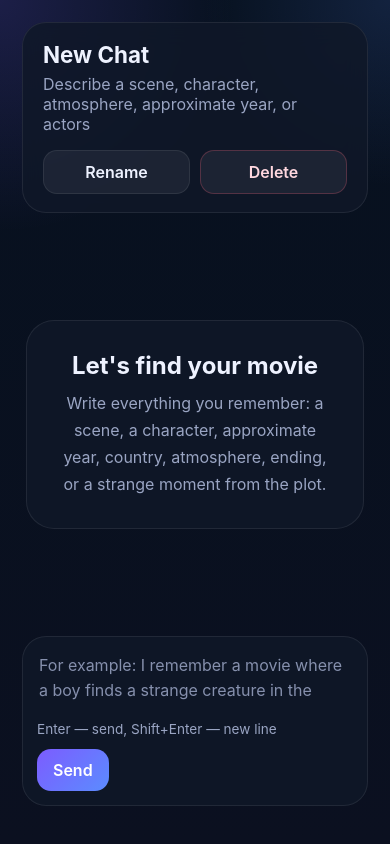
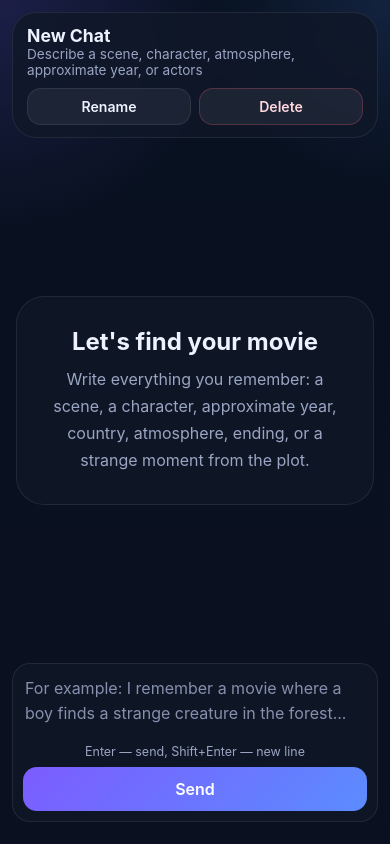
Before and after one commit to YuraShe/Film-Finder_Shevaha, a Flask app: page / in a window 390 px wide. Run offline with Flask 3, Linux system fonts and the light colour scheme; data comes from the database, SQL or seed files in the repository; data that the repository does not hold is empty; some libraries are stand-ins or nearby versions.

Commit message:
Add files via upload

```diff
--- a/app/static/app.js
+++ b/app/static/app.js
@@ -8,6 +8,26 @@ const extraPanelEl = document.getElementById("extra-panel");
 const formEl = document.getElementById("chat-form");
 const inputEl = document.getElementById("user-input");
 const sendBtnEl = document.getElementById("send-btn");
+
+// Mobile sidebar
+const sidebarEl = document.getElementById("sidebar");
+const sidebarOverlay = document.getElementById("sidebar-overlay");
+const sidebarOpenBtn = document.getElementById("sidebar-open-btn");
+const sidebarCloseBtn = document.getElementById("sidebar-close-btn");
+
+function openSidebar() {
+    sidebarEl.classList.add("open");
+    sidebarOverlay.classList.add("visible");
+}
+
+function closeSidebar() {
+    sidebarEl.classList.remove("open");
+    sidebarOverlay.classList.remove("visible");
+}
+
+sidebarOpenBtn.addEventListener("click", openSidebar);
+sidebarCloseBtn.addEventListener("click", closeSidebar);
+sidebarOverlay.addEventListener("click", closeSidebar);
 
 // Process Server-Sent Events buffer
 function processSSEBuffer(buffer, callbacks) {
@@ -299,7 +319,7 @@ function renderChatList(chats) {
             <div class="chat-item-title">${escapeHtml(chat.title)}</div>
             <div class="chat-item-meta">${formatDate(chat.updated_at)}</div>
         `;
-        btn.addEventListener("click", () => openChat(chat.id));
+        btn.addEventListener("click", () => { openChat(chat.id); closeSidebar(); });
         chatListEl.appendChild(btn);
     }
 }
--- a/app/static/styles.css
+++ b/app/static/styles.css
@@ -367,29 +367,124 @@ button {
         grid-template-columns: 1fr;
     }
 
+    /* Sidebar jako drawer přes overlay */
     .sidebar {
-        display: none;
+        position: fixed;
+        top: 0;
+        left: 0;
+        height: 100%;
+        width: 280px;
+        z-index: 200;
+        transform: translateX(-100%);
+        transition: transform 0.25s ease;
+        padding-top: 16px;
+    }
+
+    .sidebar.open {
+        transform: translateX(0);
+    }
+
+    .sidebar-overlay {
+        display: block;
+        position: fixed;
+        inset: 0;
+        background: rgba(0, 0, 0, 0.55);
+        z-index: 199;
+        opacity: 0;
+        pointer-events: none;
+        transition: opacity 0.25s ease;
+    }
+
+    .sidebar-overlay.visible {
+        opacity: 1;
+        pointer-events: all;
+    }
+
+    .sidebar-close {
+        display: flex;
+        margin-left: auto;
+        padding: 6px 10px;
+        font-size: 1rem;
+    }
+
+    .sidebar-hamburger {
+        display: flex;
+        flex-shrink: 0;
+        padding: 8px 12px;
+        font-size: 1.2rem;
+        margin-right: 10px;
+    }
+
+    .topbar-left {
+        flex-wrap: wrap;
+        align-items: center;
     }
 
     .message-bubble {
-        max-width: 100%;
+        max-width: 92%;
     }
 
     .topbar {
         flex-direction: column;
         align-items: flex-start;
+        padding: 12px 14px;
+        gap: 10px;
+    }
+
+    .topbar h1 {
+        font-size: 1.1rem;
+        margin: 0;
+    }
+
+    .topbar p {
+        font-size: 0.85rem;
     }
 
     .topbar-actions {
         width: 100%;
+        display: flex;
+        gap: 8px;
     }
 
     .topbar-actions button {
         flex: 1;
+        padding: 9px 10px;
+        font-size: 0.88rem;
+    }
+
+    .main-panel {
+        padding: 12px;
+        gap: 10px;
+    }
+
+    .composer {
+        border-radius: 18px;
+        padding: 10px;
     }
 
     .composer-footer {
         flex-direction: column;
-        align-items: flex-start;
+        align-items: stretch;
+        gap: 8px;
+    }
+
+    .composer-hint {
+        font-size: 0.78rem;
+        text-align: center;
+    }
+
+    #send-btn {
+        width: 100%;
+        padding: 12px;
     }
 }
+
+/* Hamburger schovaný na desktopu */
+.sidebar-close,
+.sidebar-hamburger {
+    display: none;
+}
+
+.sidebar-overlay {
+    display: none;
+}
--- a/app/templates/index.html
+++ b/app/templates/index.html
@@ -10,7 +10,9 @@
 
 <body>
     <div class="app-shell">
-        <aside class="sidebar">
+        <div id="sidebar-overlay" class="sidebar-overlay"></div>
+
+        <aside class="sidebar" id="sidebar">
             <div class="sidebar-top">
                 <div class="brand">
                     <div class="brand-logo">🎬</div>
@@ -18,6 +20,7 @@
                         <div class="brand-title">Movie Finder AI</div>
                         <div class="brand-subtitle">LM Studio chat</div>
                     </div>
+                    <button id="sidebar-close-btn" class="sidebar-close ghost-btn" aria-label="Close menu">✕</button>
                 </div>
 
                 <button id="new-chat-btn" class="primary-btn">
@@ -32,6 +35,7 @@
         <main class="main-panel">
             <header class="topbar">
                 <div class="topbar-left">
+                    <button id="sidebar-open-btn" class="ghost-btn sidebar-hamburger" aria-label="Open menu">☰</button>
                     <h1 id="chat-title">New Chat</h1>
                     <p id="chat-subtitle">
                         Describe a scene, character, atmosphere, approximate year, or actors
```
